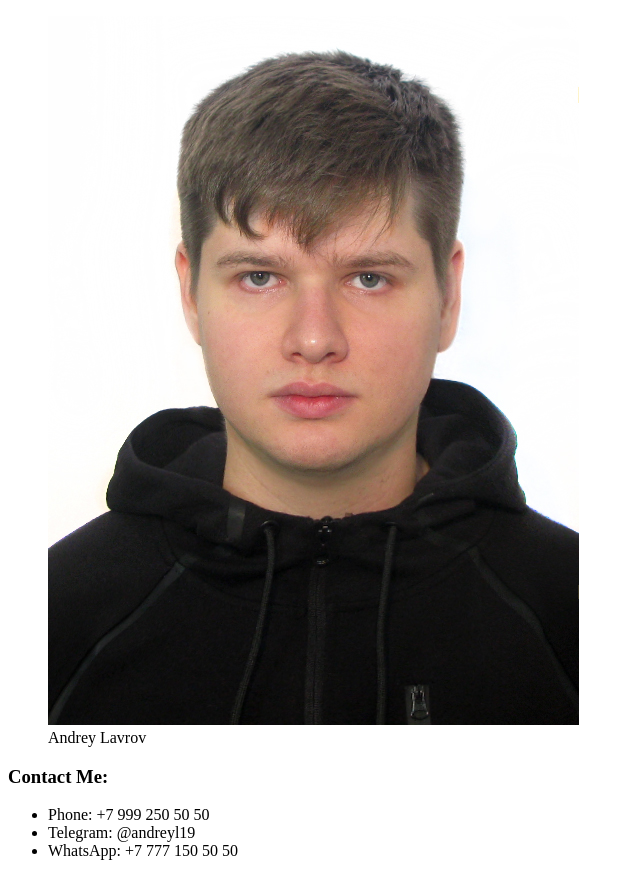
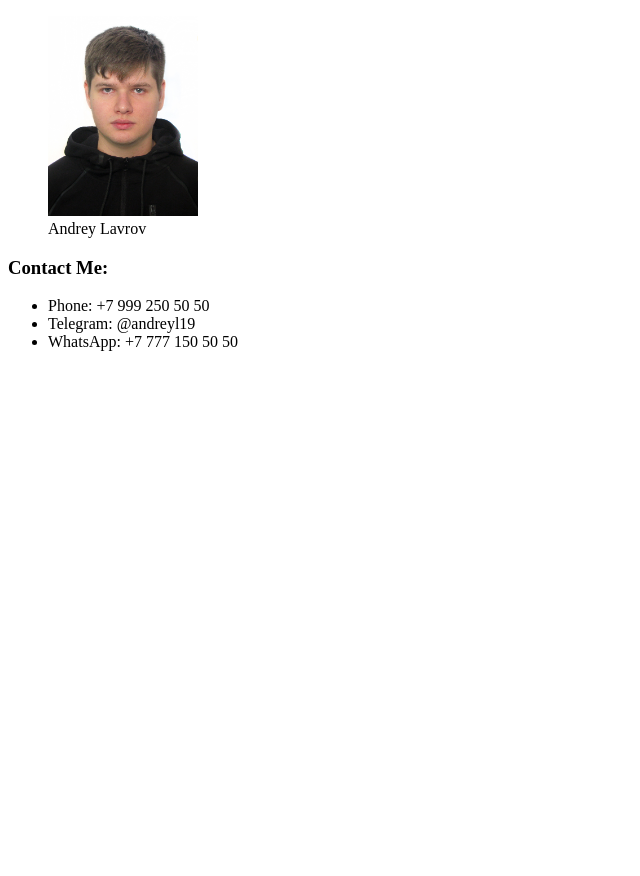
Before and after one commit to zenitfan19/rsschool-cv, a plain HTML site: page index.html in a window 1280 px wide. Shown: the whole page, without its empty margins (0-640 px from the left). After the commit the page ends 800 px from the top, so only its background shows below. Drawn offline with Linux system fonts and the light colour scheme.

Commit message:
fix: change photo proportions

```diff
--- a/index.html
+++ b/index.html
@@ -9,7 +9,7 @@
       <div class="cv-wrapper">
         <div class="left">
           <figure class="photo">
-            <img src="photo.jpg" alt="my-photo">
+            <img src="photo.jpg" alt="my-photo" width="150" height="200">
             <figcaption>Andrey Lavrov</figcaption>
           </figure>
           <section class="contacts">
```
